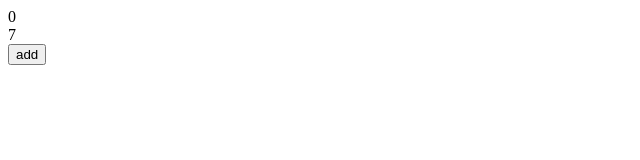
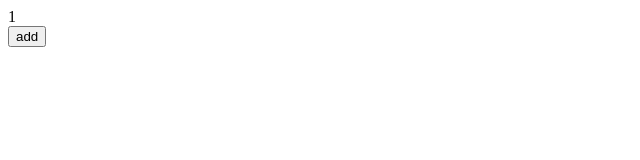
Before and after one commit to showtime2233/react, a React (Create React App) app: page / in a window 1280 px wide. Shown: the top 160 px of the page, without its empty margins (0-640 px from the left). Built offline with nearby package versions, Linux system fonts and the light colour scheme.

Commit message:
删除useReducer

```diff
--- a/src/App.js
+++ b/src/App.js
@@ -3,20 +3,11 @@ import React, { useState,useEffect,useReducer } from 'react';
 function App() {
   const [count, setcount] = useState(0)
 
-  const countReducer = (state,action)=>{
-    switch (action.type) {
-      case 'add':return state+1;
-      case 'minus':return state-1;
-      default:return state
-    }
-  }
-
-  const [num, numDispatch] = useReducer(countReducer, 0)
 
   useEffect(() => {
     const interval = setInterval( ()=>{
-      // setcount(count+1)
-      setcount(count=>count+1)
+      setcount(count+1)
+      // setcount(count=>count+1)
     },1000 )
     return () => {
 
@@ -24,12 +15,11 @@ function App() {
   }, [])
 
   let add = ()=>{
-    numDispatch({type:'add'})
+    setcount(10)
   }
 
   return (
     <div className="App">
-      {num}
       <div>{count}</div>
       <button onClick={add}>add</button>
     </div>
```
